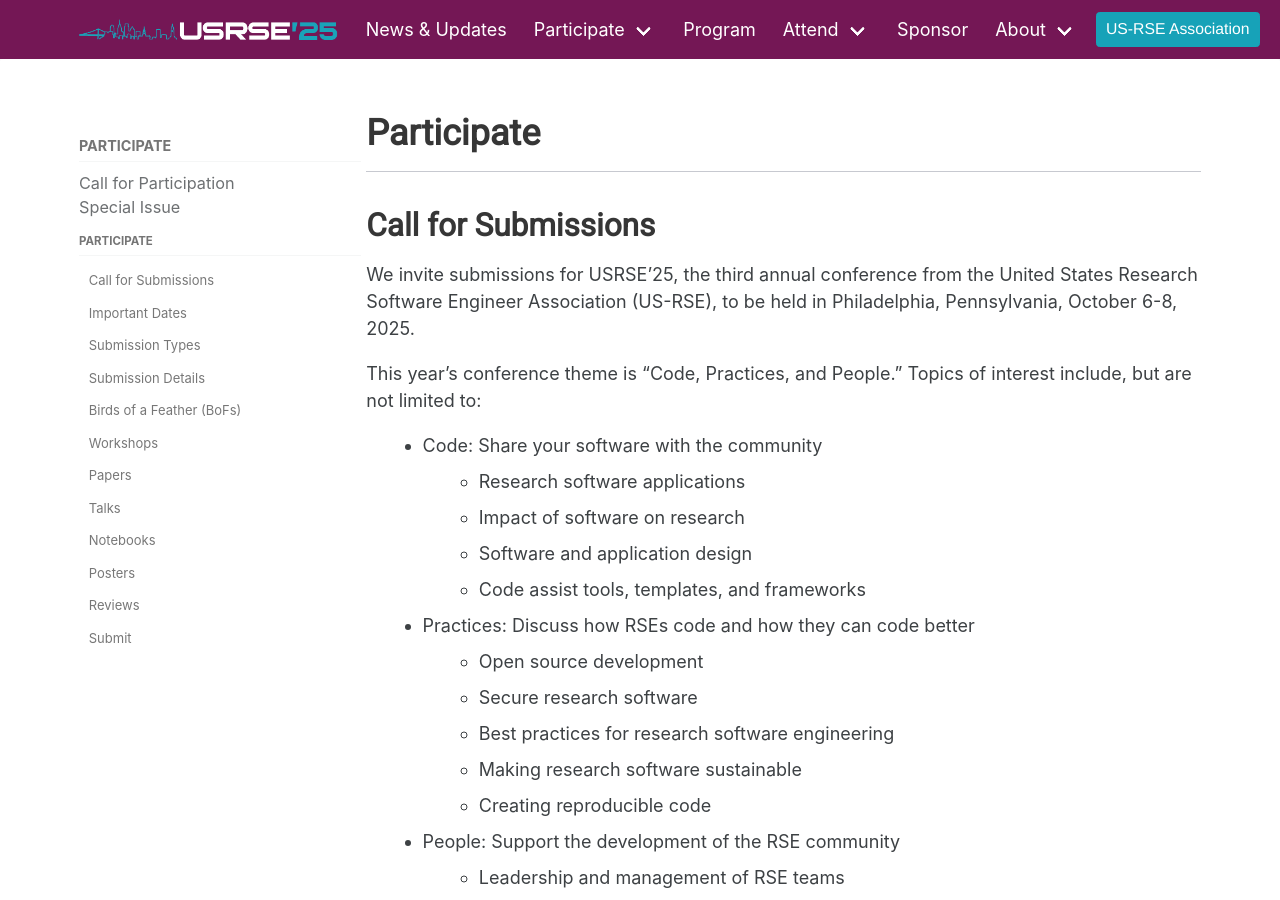
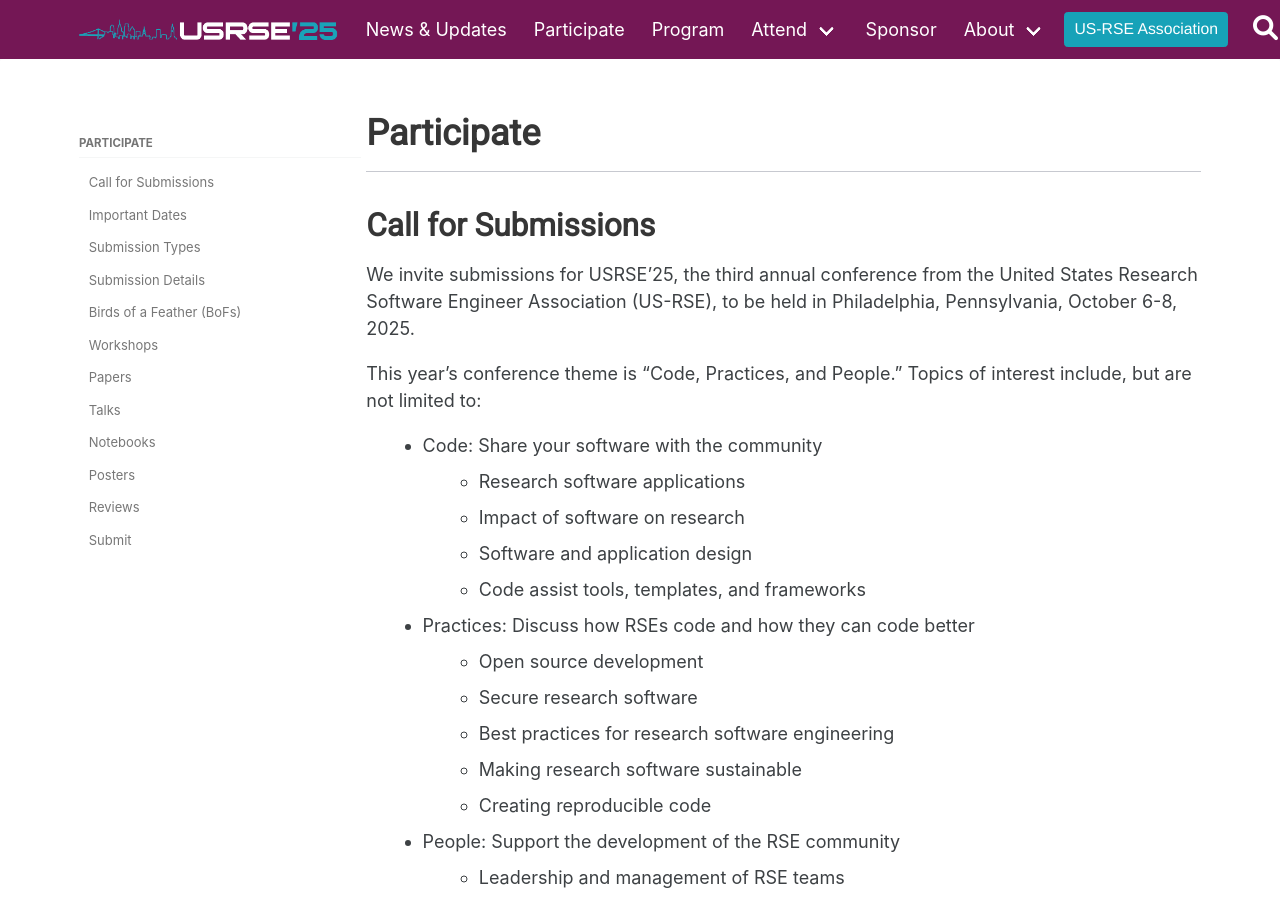
Before and after one commit to USRSE/usrse25, a Jekyll site: the page built from pages/participate/participate.md, in a window 1280 px wide and 900 px high. Built offline with Jekyll 4.4.1, drawn with Linux system fonts in a browser that asks for light colours; a style sheet for code colours, icons or effects is not loaded.

Commit message:
Revert "12 update menu and navigation for special issue page"

```diff
--- a/_data/menus/participate.yml
+++ /dev/null
@@ -1,6 +0,0 @@
-- label: Participate
-  items:
-    - name: Call for Participation
-      link: participate/
-    - name: Special Issue
-      link: participate/special-issue/
--- a/_data/navigation.yml
+++ b/_data/navigation.yml
@@ -2,11 +2,6 @@
   link: news/
 - name: Participate
   link: participate/
-  dropdown:
-  - name: Call for Participation
-    link: participate/
-  - name: Special Issue
-    link: participate/special-issue/
 - name: Program
   link: program/
 - name: Attend
```
